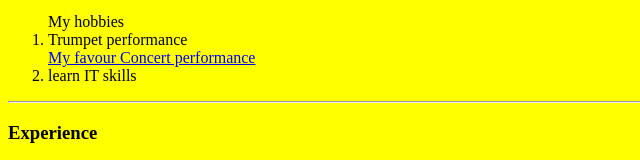
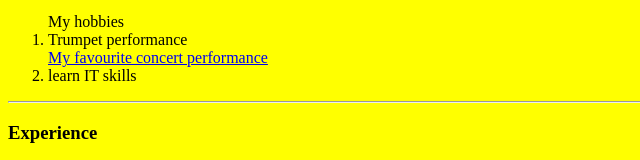
Before and after one commit to Jackson-webdevl/JTSYweb, a plain HTML site: page index.HTML in a window 1280 px wide. Shown: the part 462-622 px from the top of the page, 0-640 px from the left. Drawn offline with Linux system fonts and the light colour scheme.

Commit message:
Update index.HTML

```diff
--- a/index.HTML
+++ b/index.HTML
@@ -29,7 +29,7 @@
     <li>Chung Hua Meddile School No.1 Kuching</li>
   </ul>
   <ol>My hobbies
-    <li>Trumpet performance</li><a href="https://www.youtube.com/watch?v=Lp0LHEFOS9s">My favour Concert performance</a>
+    <li>Trumpet performance</li><a href="https://www.youtube.com/watch?v=Lp0LHEFOS9s">My favourite concert performance</a>
     <li>learn IT skills</li>
   </ol>
   <hr>
```
